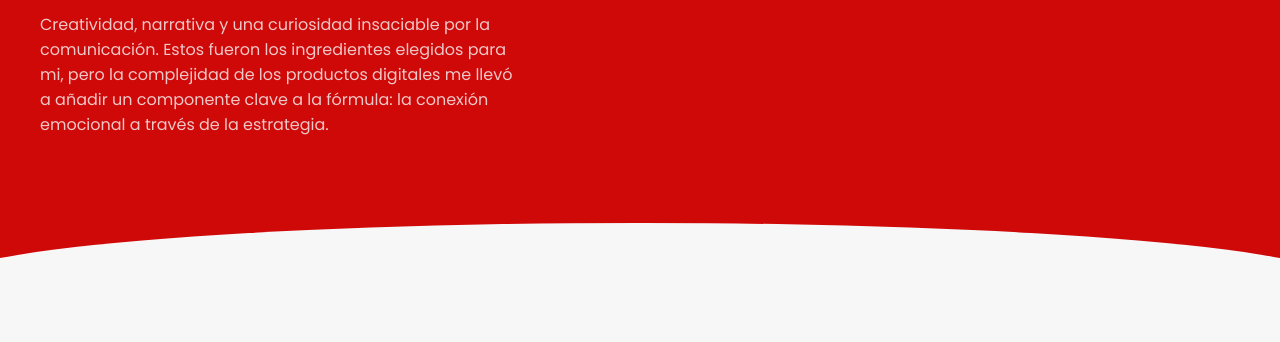
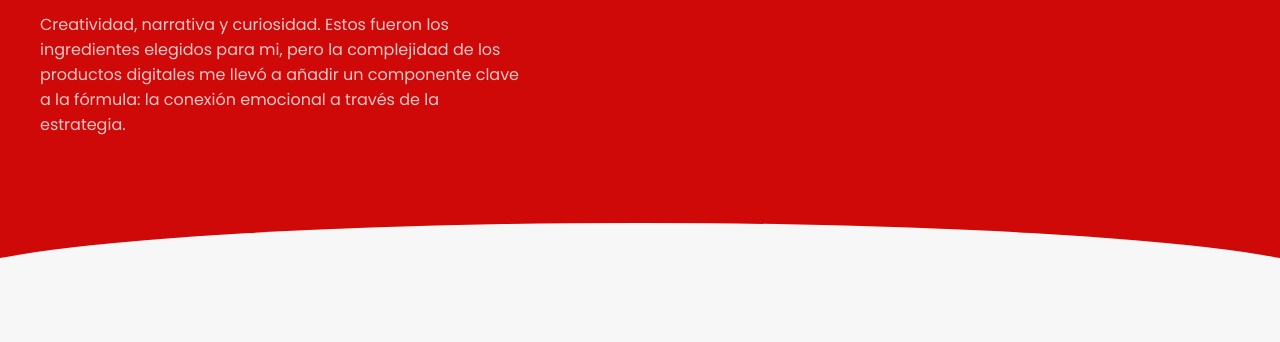
Before and after one commit to moraviolante/moraviolante.github.io, a plain HTML site: page index.html in a window 1280 px wide. Shown: the part 265-607 px from the top of the page. Drawn offline with nearby package versions, Linux system fonts and the light colour scheme; a web font is replaced by a local one.

Commit message:
Add files via upload

```diff
--- a/index.html
+++ b/index.html
@@ -72,7 +72,7 @@
 
   <div class="hero">
     <h1>Una periodista en el mundo de la <em>tecnología.</em></h1>
-    <p>Creatividad, narrativa y una curiosidad insaciable por la comunicación. Estos fueron los ingredientes elegidos para mi, pero la complejidad de los productos digitales me llevó a añadir un componente clave a la fórmula: la conexión emocional a través de la estrategia.</p>
+    <p>Creatividad, narrativa y curiosidad. Estos fueron los ingredientes elegidos para mi, pero la complejidad de los productos digitales me llevó a añadir un componente clave a la fórmula: la conexión emocional a través de la estrategia.</p>
   </div>
 
   <section id="habilidades">
```
